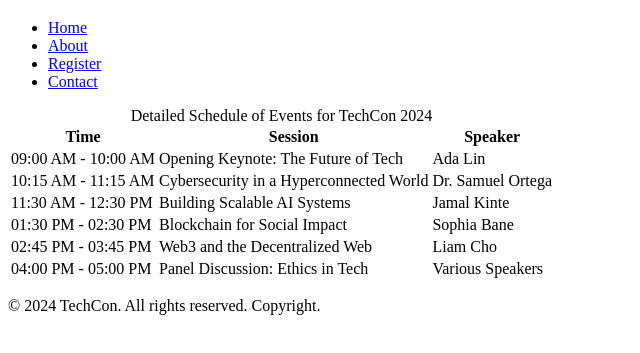
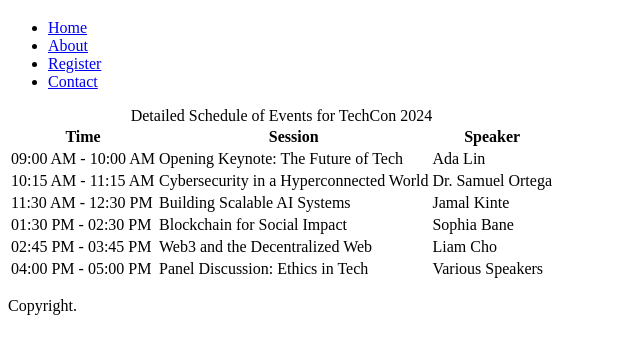
Before and after one commit to Biniunko/TechCon_HTML, a plain HTML site: page techcon_website/schedule.html in a window 1280 px wide. Shown: the part 61-414 px from the top of the page, without its empty margins (0-640 px from the left). Drawn offline with Linux system fonts and the light colour scheme.

Commit message:
Update schedule.html

```diff
--- a/techcon_website/schedule.html
+++ b/techcon_website/schedule.html
@@ -66,7 +66,7 @@
     </main>
 
     <footer>
-        <p>&copy; 2024 TechCon. All rights reserved. Copyright.</p>
+        <p>Copyright.</p>
     </footer>
 
 </body>
```
